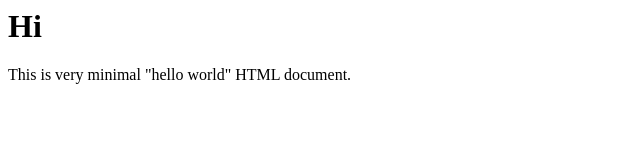
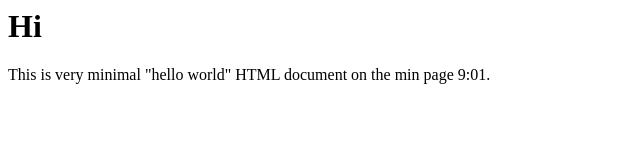
Before and after one commit to chrischetty/chrischetty.github.io, a plain HTML site: page index.html in a window 1280 px wide. Shown: the whole page, without its empty margins (0-640 px from the left). Drawn offline with Linux system fonts and the light colour scheme.

Commit message:
Update index.html

```diff
--- a/index.html
+++ b/index.html
@@ -7,6 +7,6 @@
    </HEAD>
 <BODY>
    <H1>Hi</H1>
-   <P>This is very minimal "hello world" HTML document.</P>
+   <P>This is very minimal "hello world" HTML document on the min page 9:01.</P>
 </BODY>
 </HTML>
```
